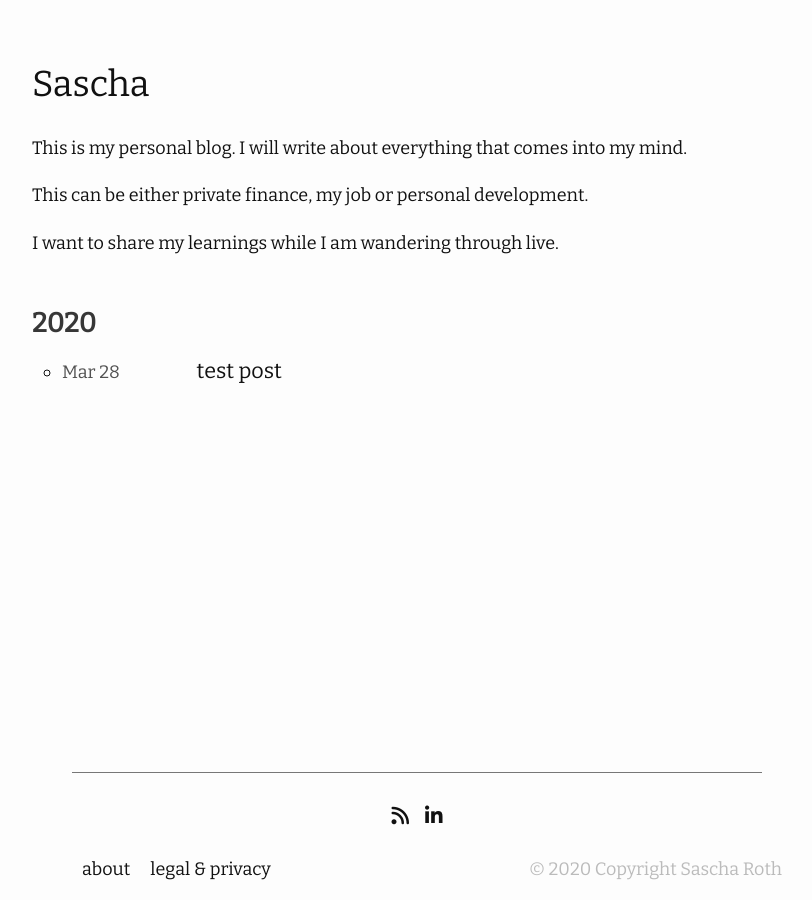
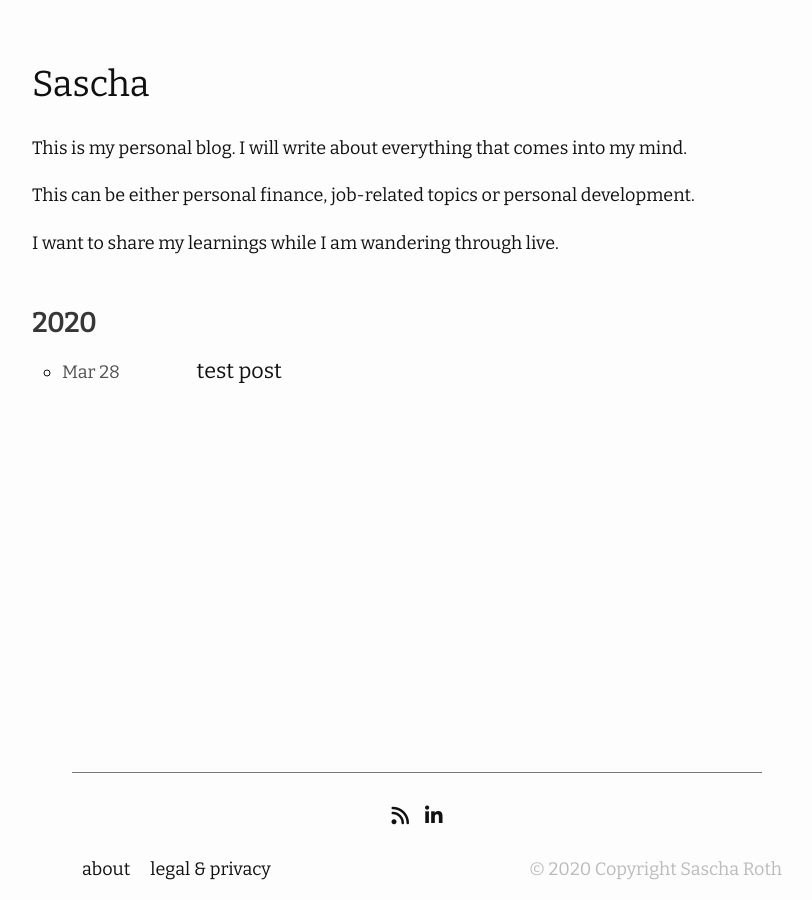
Before and after one commit to Ashjawik/ashjawik.github.io, a Jekyll site: the page built from index.md, in a window 1280 px wide. Shown: the whole page, without its empty margins (238-1050 px from the left). Built offline with Jekyll 4.4.1, drawn with Linux system fonts in a browser that asks for light colours; nearby versions of some CDN libraries.

```diff
--- a/index.md
+++ b/index.md
@@ -6,6 +6,6 @@ layout: home
 
 This is my personal blog. I will write about everything that comes into my mind.
 
-This can be either private finance, my job or personal development.
+This can be either personal finance, job-related topics or personal development.
 
 I want to share my learnings while I am wandering through live.
```
Also changed, not shown: wiki/git-usage.md (+10 -15 lines), README.md.
